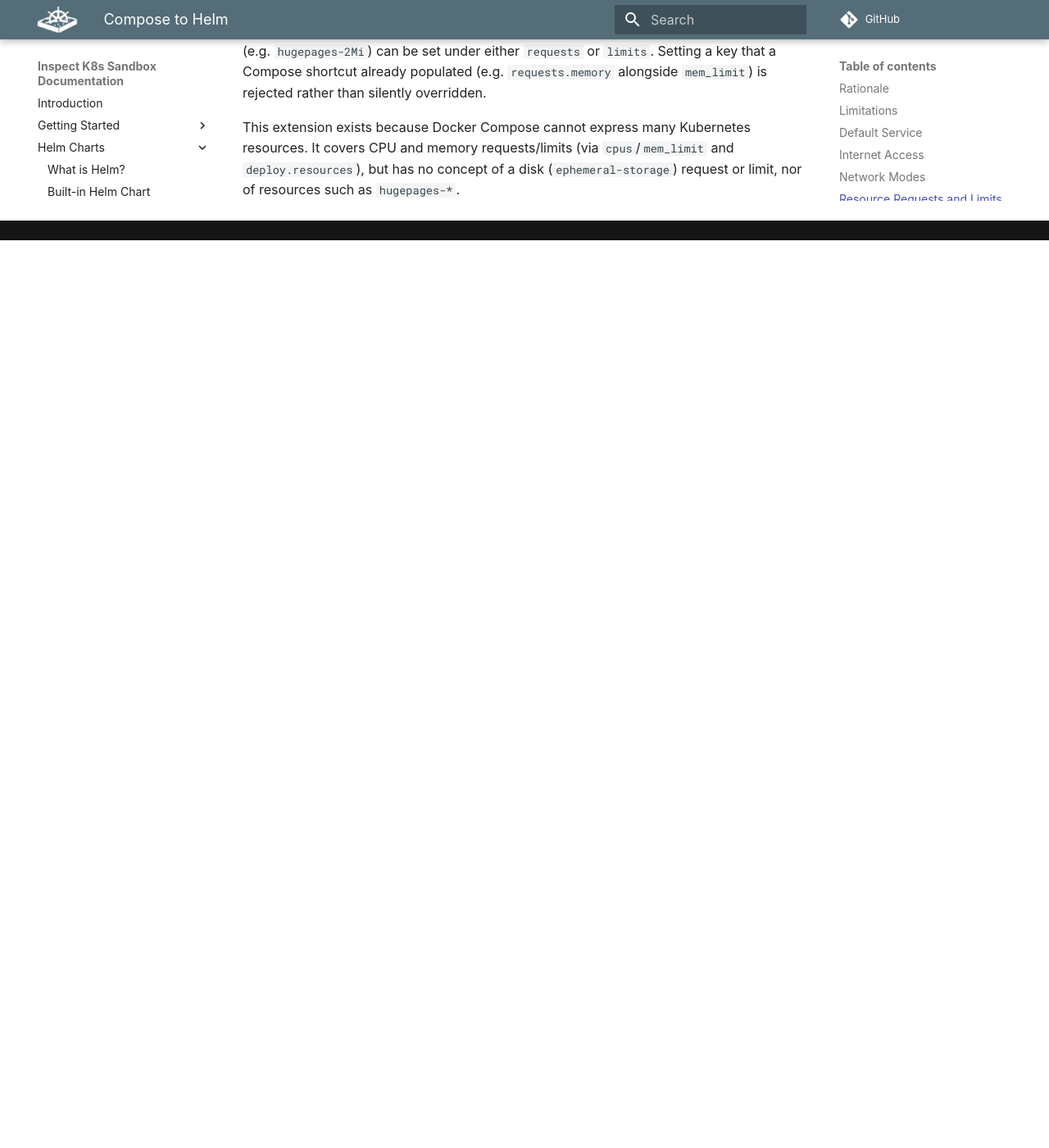
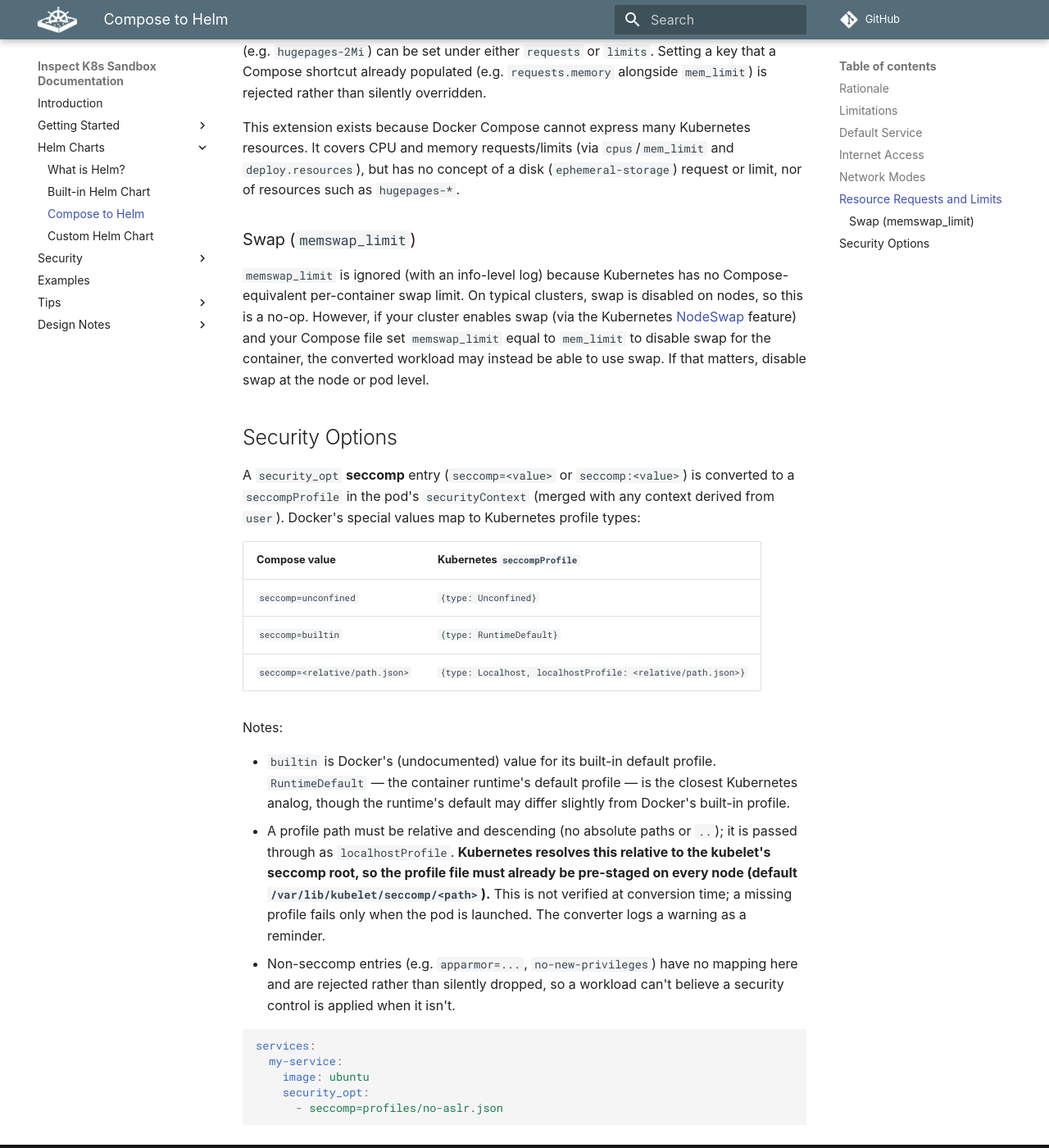
Before and after one commit to UKGovernmentBEIS/inspect_k8s_sandbox, an MkDocs documentation site: the page built from docs/docs/helm/compose-to-helm.md, in a window 1280 px wide and 1400 px high, scrolled down 3175 px. Shown: the whole window at 82% size. Built offline with MkDocs 1.6.1 and Material for MkDocs 9.7.7, drawn with Linux system fonts in a browser that asks for light colours; some web fonts are replaced; comment, search, counter and statistics services are not loaded; before the commit the page ends 3468 px from its top, so only the background shows below that.

Commit message:
address pr feedback

````diff
--- a/docs/docs/helm/compose-to-helm.md
+++ b/docs/docs/helm/compose-to-helm.md
@@ -144,3 +144,49 @@ This extension exists because Docker Compose cannot express many Kubernetes
 resources. It covers CPU and memory requests/limits (via `cpus`/`mem_limit` and
 `deploy.resources`), but has no concept of a disk (`ephemeral-storage`) request or
 limit, nor of resources such as `hugepages-*`.
+
+### Swap (`memswap_limit`)
+
+`memswap_limit` is ignored (with an info-level log) because Kubernetes has no
+Compose-equivalent per-container swap limit. On typical clusters, swap is disabled on
+nodes, so this is a no-op. However, if your cluster enables swap (via the Kubernetes
+[NodeSwap](https://kubernetes.io/docs/concepts/architecture/nodes/#swap-memory)
+feature) and your Compose file set `memswap_limit` equal to `mem_limit` to disable swap
+for the container, the converted workload may instead be able to use swap. If that
+matters, disable swap at the node or pod level.
+
+## Security Options
+
+A `security_opt` **seccomp** entry (`seccomp=<value>` or `seccomp:<value>`) is converted
+to a `seccompProfile` in the pod's `securityContext` (merged with any context derived
+from `user`). Docker's special values map to Kubernetes profile types:
+
+| Compose value | Kubernetes `seccompProfile` |
+| --- | --- |
+| `seccomp=unconfined` | `{type: Unconfined}` |
+| `seccomp=builtin` | `{type: RuntimeDefault}` |
+| `seccomp=<relative/path.json>` | `{type: Localhost, localhostProfile: <relative/path.json>}` |
+
+Notes:
+
+- `builtin` is Docker's (undocumented) value for its built-in default profile.
+  `RuntimeDefault` — the container runtime's default profile — is the closest Kubernetes
+  analog, though the runtime's default may differ slightly from Docker's built-in
+  profile.
+- A profile path must be relative and descending (no absolute paths or `..`); it is
+  passed through as `localhostProfile`. **Kubernetes resolves this relative to the
+  kubelet's seccomp root, so the profile file must already be pre-staged on every node
+  (default `/var/lib/kubelet/seccomp/<path>`).** This is not verified at conversion time;
+  a missing profile fails only when the pod is launched. The converter logs a warning as
+  a reminder.
+- Non-seccomp entries (e.g. `apparmor=...`, `no-new-privileges`) have no mapping here and
+  are rejected rather than silently dropped, so a workload can't believe a security
+  control is applied when it isn't.
+
+```yaml
+services:
+  my-service:
+    image: ubuntu
+    security_opt:
+      - seccomp=profiles/no-aslr.json
+```
````
Also changed, not shown: 2 other files.
